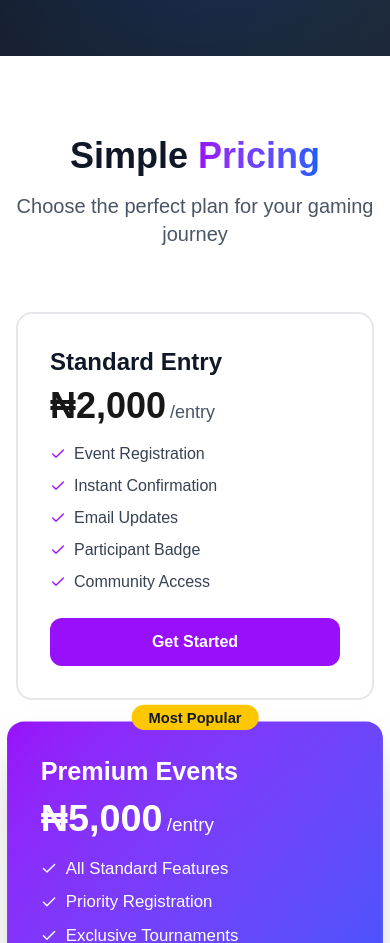
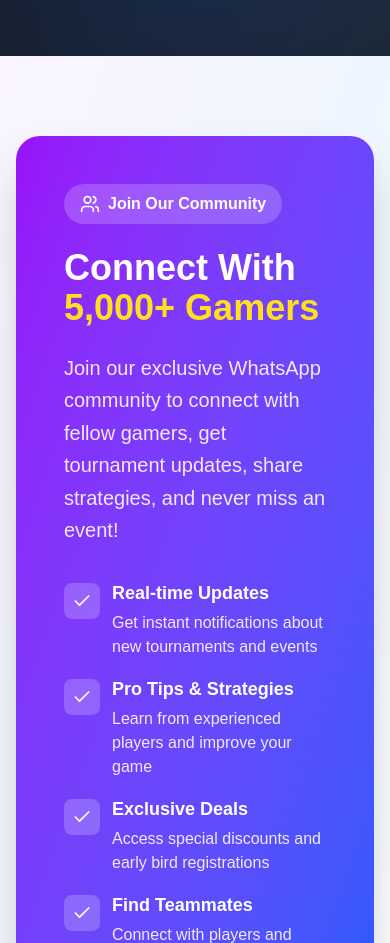
Before and after one commit to Oshila/GameZone, a Next.js app: page / in a window 390 px wide. Shown: the part 5700-6643 px from the top of the page. Built offline with nearby package versions, Linux system fonts and the light colour scheme.

Commit message:
whatsapp

```diff
--- a/app/page.tsx
+++ b/app/page.tsx
@@ -22,6 +22,9 @@
   const [scrolled, setScrolled] = useState(false);
   const [currentSlide, setCurrentSlide] = useState(0);
 
+  const WHATSAPP_COMMUNITY = "https://chat.whatsapp.com/HYk6KEfOTCrC8FwL9MAw2E"; // Replace with your actual link
+
+
   useEffect(() => {
     const handleScroll = () => {
       setScrolled(window.scrollY > 50);
@@ -45,7 +48,7 @@
       image: "https://images.unsplash.com/photo-1614680376593-902f74cf0d41?w=800",
       features: ["Legendary Accounts", "CP Top-Up", "Mythic Weapons", "Battle Pass"],
       price: "From ₦8,000",
-      link: "https://wa.link/4zwtx9",
+      link: "/marketplace",
       gradient: "from-purple-600 to-blue-600"
     },
     {
@@ -53,8 +56,8 @@
       description: "Professional gaming thumb sleeves for enhanced gameplay and precision control",
       image: "https://images.unsplash.com/photo-1593305841991-05c297ba4575?w=800",
       features: ["Sweat-proof", "Ultra Sensitive", "Anti-slip", "Universal Fit"],
-      price: "₦2,000",
-      link: "https://wa.link/nc4ese",
+      price: "₦2,500",
+      link: "/marketplace",
       gradient: "from-orange-600 to-red-600"
     }
   ];
@@ -192,6 +195,12 @@
                 Pricing
               </a>
               <a
+                href="#community"
+                className="text-gray-700 hover:text-purple-600 transition font-medium"
+              >
+                Community
+              </a>
+              <a
                 href="/login"
                 className="text-gray-700 hover:text-purple-600 transition font-medium"
               >
@@ -242,6 +251,12 @@
                 className="block text-gray-700 hover:text-purple-600 py-2"
               >
                 Pricing
+              </a>
+              <a
+                href="#community"
+                className="block text-gray-700 hover:text-purple-600 py-2"
+              >
+                Community
               </a>
               <a
                 href="/login"
@@ -539,6 +554,108 @@
         </div>
       </section>
 
+      {/* Community Section */}
+      <section id="community" className="py-20 px-4 bg-gradient-to-br from-purple-50 via-blue-50 to-white">
+        <div className="max-w-7xl mx-auto">
+          <div className="bg-gradient-to-br from-purple-600 to-blue-600 rounded-3xl overflow-hidden shadow-2xl">
+            <div className="grid md:grid-cols-2 gap-8 items-center">
+              {/* Left Side - Content */}
+              <div className="p-12 text-white">
+                <div className="inline-flex items-center gap-2 bg-white/20 backdrop-blur-lg px-4 py-2 rounded-full mb-6">
+                  <Users className="w-5 h-5" />
+                  <span className="font-semibold">Join Our Community</span>
+                </div>
+                <h2 className="text-4xl md:text-5xl font-bold mb-6">
+                  Connect With
+                  <br />
+                  <span className="text-yellow-300">5,000+ Gamers</span>
+                </h2>
+                <p className="text-xl text-purple-100 mb-8 leading-relaxed">
+                  Join our exclusive WhatsApp community to connect with fellow gamers, get tournament updates, share strategies, and never miss an event!
+                </p>
+
+                <div className="space-y-4 mb-8">
+                  <div className="flex items-start gap-3">
+                    <div className="bg-white/20 p-2 rounded-lg mt-1">
+                      <Check className="w-5 h-5" />
+                    </div>
+                    <div>
+                      <h4 className="font-semibold text-lg mb-1">Real-time Updates</h4>
+                      <p className="text-purple-100">Get instant notifications about new tournaments and events</p>
+                    </div>
+                  </div>
+                  <div className="flex items-start gap-3">
+                    <div className="bg-white/20 p-2 rounded-lg mt-1">
+                      <Check className="w-5 h-5" />
+                    </div>
+                    <div>
+                      <h4 className="font-semibold text-lg mb-1">Pro Tips & Strategies</h4>
+                      <p className="text-purple-100">Learn from experienced players and improve your game</p>
+                    </div>
+                  </div>
+                  <div className="flex items-start gap-3">
+                    <div className="bg-white/20 p-2 rounded-lg mt-1">
+                      <Check className="w-5 h-5" />
+                    </div>
+                    <div>
+                      <h4 className="font-semibold text-lg mb-1">Exclusive Deals</h4>
+                      <p className="text-purple-100">Access special discounts and early bird registrations</p>
+                    </div>
+                  </div>
+                  <div className="flex items-start gap-3">
+                    <div className="bg-white/20 p-2 rounded-lg mt-1">
+                      <Check className="w-5 h-5" />
+                    </div>
+                    <div>
+                      <h4 className="font-semibold text-lg mb-1">Find Teammates</h4>
+                      <p className="text-purple-100">Connect with players and build your dream team</p>
+                    </div>
+                  </div>
+                </div>
+
+                <a
+                  href={WHATSAPP_COMMUNITY}
+                  target="_blank"
+                  rel="noopener noreferrer"
+                  className="inline-flex items-center gap-3 bg-white text-purple-600 px-8 py-4 rounded-xl font-bold text-lg hover:shadow-2xl transition transform hover:scale-105"
+                >
+                  <svg className="w-6 h-6" fill="currentColor" viewBox="0 0 24 24">
+                    <path d="M17.472 14.382c-.297-.149-1.758-.867-2.03-.967-.273-.099-.471-.148-.67.15-.197.297-.767.966-.94 1.164-.173.199-.347.223-.644.075-.297-.15-1.255-.463-2.39-1.475-.883-.788-1.48-1.761-1.653-2.059-.173-.297-.018-.458.13-.606.134-.133.298-.347.446-.52.149-.174.198-.298.298-.497.099-.198.05-.371-.025-.52-.075-.149-.669-1.612-.916-2.207-.242-.579-.487-.5-.669-.51-.173-.008-.371-.01-.57-.01-.198 0-.52.074-.792.372-.272.297-1.04 1.016-1.04 2.479 0 1.462 1.065 2.875 1.213 3.074.149.198 2.096 3.2 5.077 4.487.709.306 1.262.489 1.694.625.712.227 1.36.195 1.871.118.571-.085 1.758-.719 2.006-1.413.248-.694.248-1.289.173-1.413-.074-.124-.272-.198-.57-.347m-5.421 7.403h-.004a9.87 9.87 0 01-5.031-1.378l-.361-.214-3.741.982.998-3.648-.235-.374a9.86 9.86 0 01-1.51-5.26c.001-5.45 4.436-9.884 9.888-9.884 2.64 0 5.122 1.03 6.988 2.898a9.825 9.825 0 012.893 6.994c-.003 5.45-4.437 9.884-9.885 9.884m8.413-18.297A11.815 11.815 0 0012.05 0C5.495 0 .16 5.335.157 11.892c0 2.096.547 4.142 1.588 5.945L.057 24l6.305-1.654a11.882 11.882 0 005.683 1.448h.005c6.554 0 11.89-5.335 11.893-11.893a11.821 11.821 0 00-3.48-8.413Z"/>
+                  </svg>
+                  Join WhatsApp Community
+                  <ArrowRight className="w-5 h-5" />
+                </a>
+              </div>
+
+              {/* Right Side - Image/Graphics */}
+              <div className="relative h-full min-h-[500px] hidden md:block">
+                <Image
+                  src="https://images.unsplash.com/photo-1511512578047-dfb367046420?w=800"
+                  alt="Gaming Community"
+                  width={600}
+                  height={500}
+                  className="w-full h-full object-cover"
+                />
+                <div className="absolute inset-0 bg-gradient-to-l from-transparent to-purple-600/50"></div>
+
+                {/* Floating Elements */}
+                <div className="absolute top-8 right-8 bg-white text-purple-600 p-4 rounded-2xl shadow-2xl transform rotate-6 hover:rotate-3 transition">
+                  <Trophy className="w-8 h-8 mb-2" />
+                  <div className="font-bold text-2xl">5,000+</div>
+                  <div className="text-sm">Active Members</div>
+                </div>
+
+                <div className="absolute bottom-8 right-8 bg-yellow-400 text-gray-900 p-4 rounded-2xl shadow-2xl transform -rotate-6 hover:-rotate-3 transition">
+                  <Zap className="w-8 h-8 mb-2" />
+                  <div className="font-bold text-2xl">24/7</div>
+                  <div className="text-sm">Active Chat</div>
+                </div>
+              </div>
+            </div>
+          </div>
+        </div>
+      </section>
+
       {/* Pricing Section */}
       <section id="pricing" className="py-20 px-4 bg-white">
         <div className="max-w-7xl mx-auto">
@@ -641,6 +758,11 @@
                 </a>
               </li>
               <li>
+                <a href="#community" className="hover:text-white">
+                  Community
+                </a>
+              </li>
+              <li>
                 <a href="/signup" className="hover:text-white">
                   Get Started
                 </a>
```
